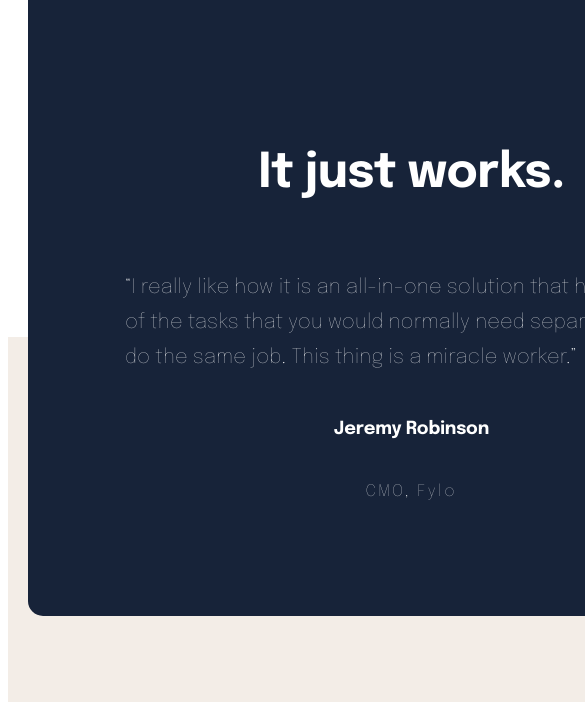
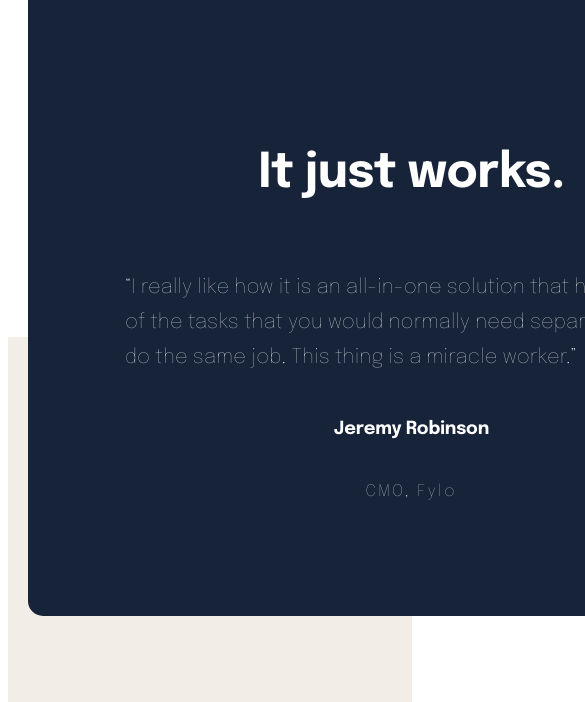
Before and after one commit to ShiroKam1/Landing-page, a plain HTML site: page index.html in a window 390 px wide. Shown: the part 1579-2281 px from the top of the page, 585 px wide, since content can reach past the window. Drawn offline with Linux system fonts and the light colour scheme; a web font is replaced by a local one.

Commit message:
Cabio en el width footer

```diff
--- a/Stile.css
+++ b/Stile.css
@@ -385,7 +385,7 @@ z-index: 1;
 }
 
 footer {
-    width: 1313px;
+    width: 108%;
 }
 
 .final {
```
